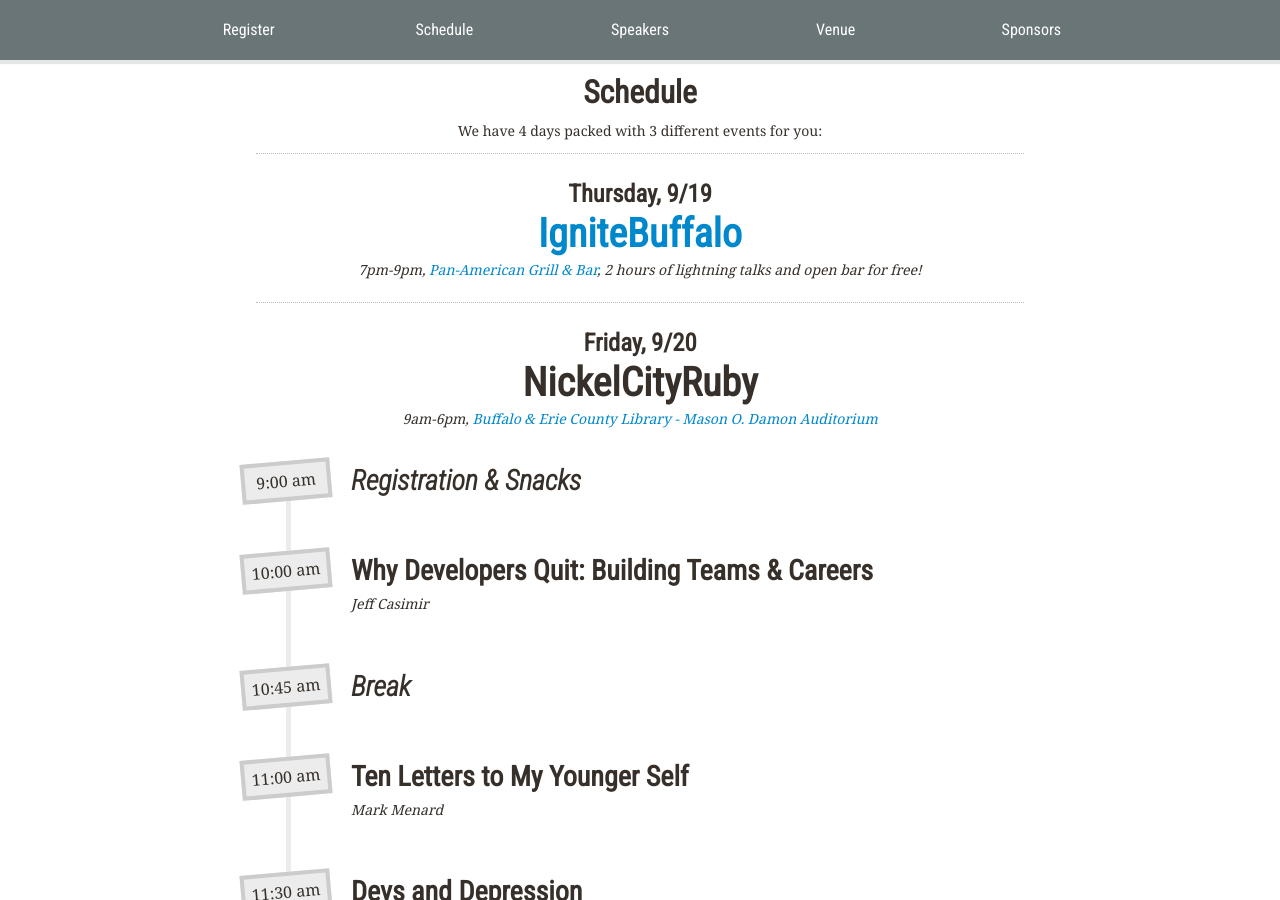
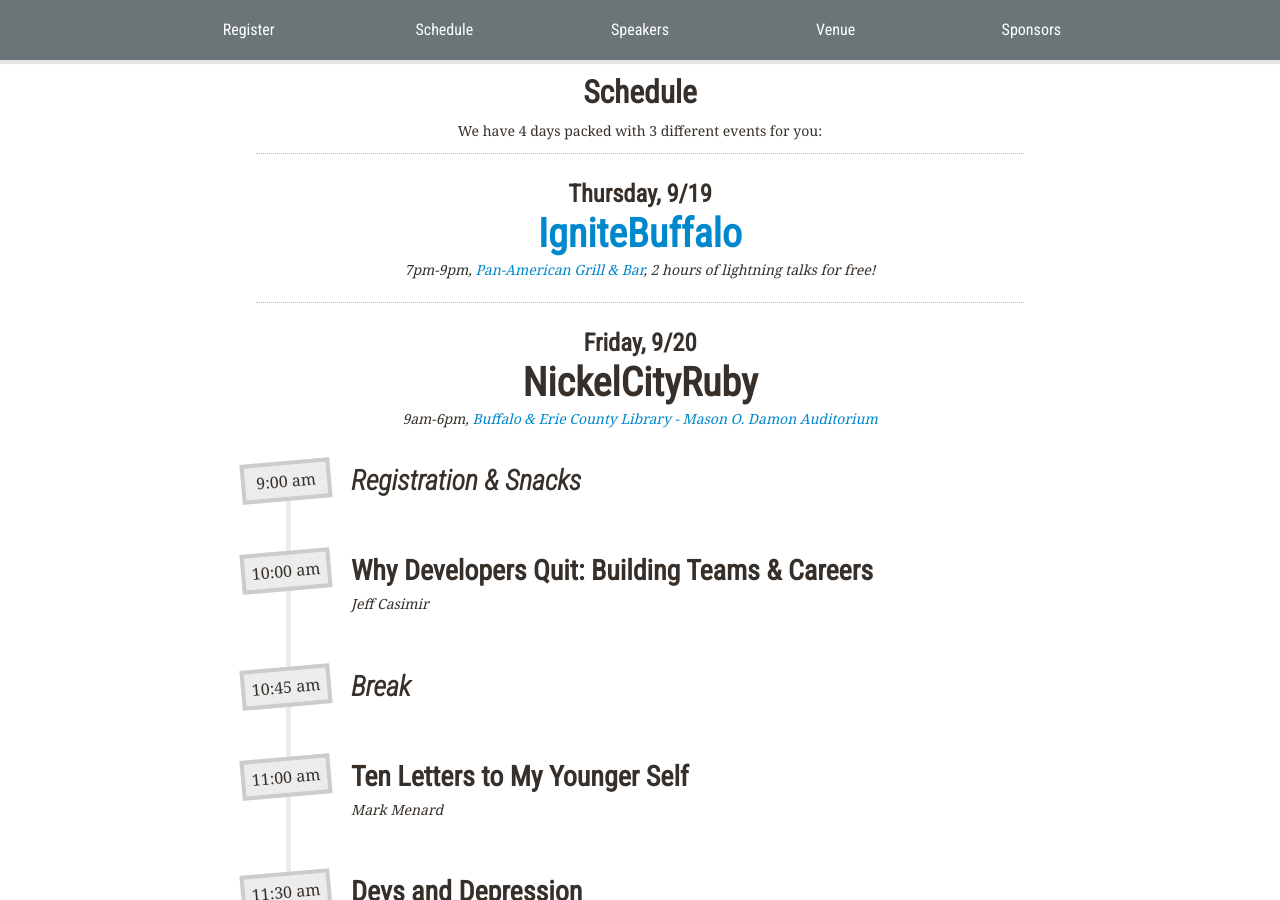
Before and after one commit to nysmakers/nysmakers.github.io, a Jekyll site: the page built from index.html, in a window 1280 px wide and 900 px high, scrolled down 859 px. Built offline with Jekyll 4.4.1, drawn with Linux system fonts in a browser that asks for light colours; comment, search, counter and statistics services are not loaded.

Commit message:
Update Ignite info

```diff
--- a/index.html
+++ b/index.html
@@ -43,7 +43,7 @@
       <li>
         <h3>Thursday, 9/19</h3>
         <h4><a href="http://ignitebuffalo.com/">IgniteBuffalo</a></h4>
-        <p>7pm-9pm, <a href="http://thehotellafayette.com/panam">Pan-American Grill &amp; Bar</a>, 2 hours of lightning talks and open bar for free!</p>
+        <p>7pm-9pm, <a href="http://thehotellafayette.com/panam">Pan-American Grill &amp; Bar</a>, 2 hours of lightning talks for free!</p>
       </li>
       <li>
         <h3>Friday, 9/20</h3>
```
